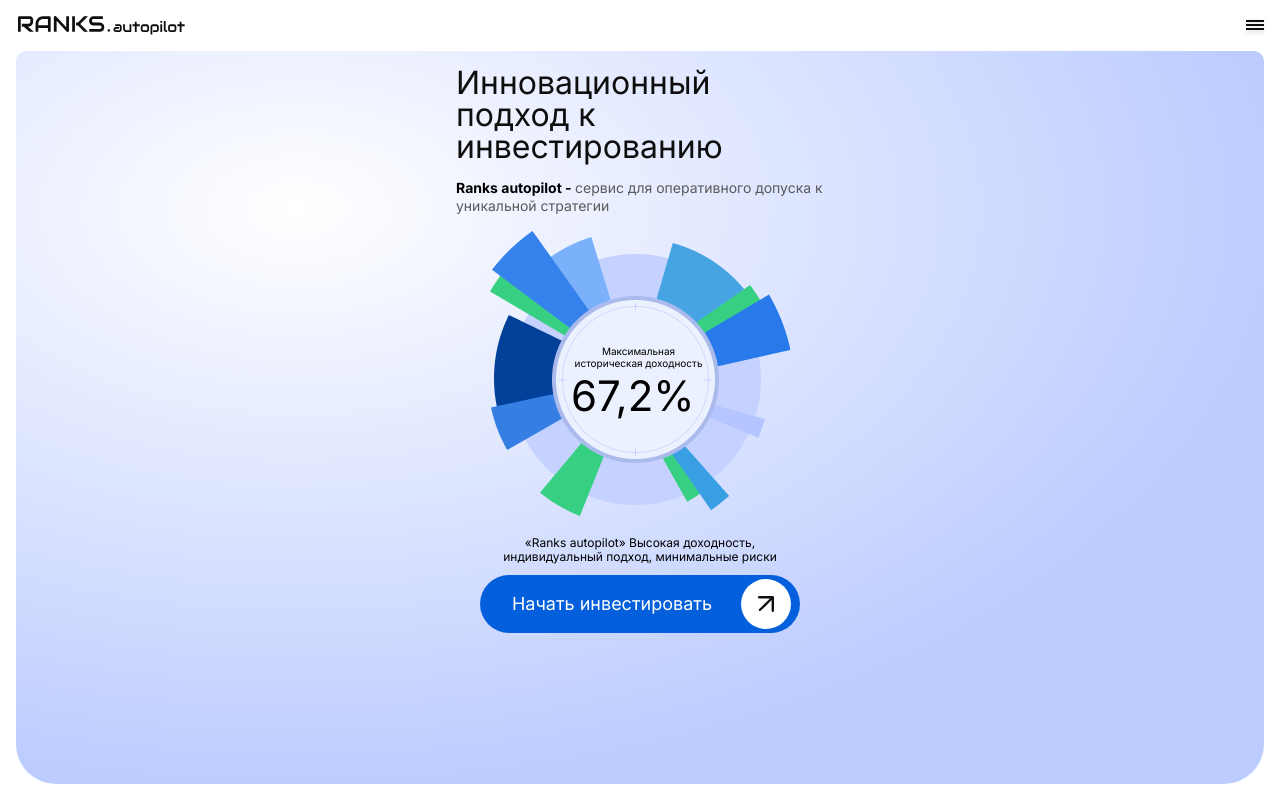
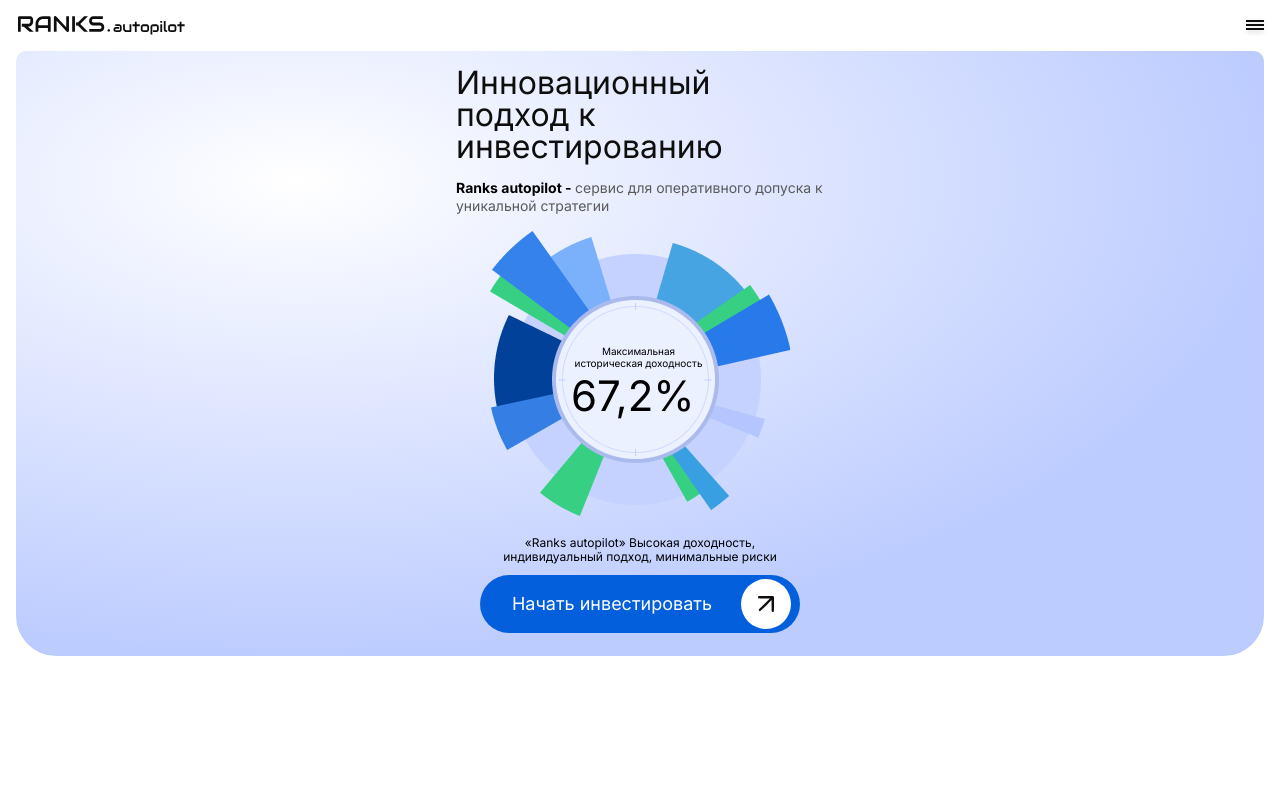
Before and after one commit to NikitaMalofeev/testtimeweb, a React (Vite) app: page / in a window 1280 px wide. Built offline with nearby package versions, Linux system fonts and the light colour scheme.

Commit message:
еще попытка

```diff
--- a/src/pages/StartPage/ui/styles.module.scss
+++ b/src/pages/StartPage/ui/styles.module.scss
@@ -2,7 +2,6 @@
     max-width: 100vw;
     width: 100%;
     height: 100%;
-    flex-grow: 1;
     display: flex;
     padding: 0 16px 16px 16px;
 
@@ -11,7 +10,6 @@
     }
 
     &__container {
-        flex-grow: 1;
         min-height: 605px;
         width: 100%;
         background: radial-gradient(78.46% 78.46% at 22.59% 21.54%, #FFFFFF 0%, #BDCCFF 100%);
```
